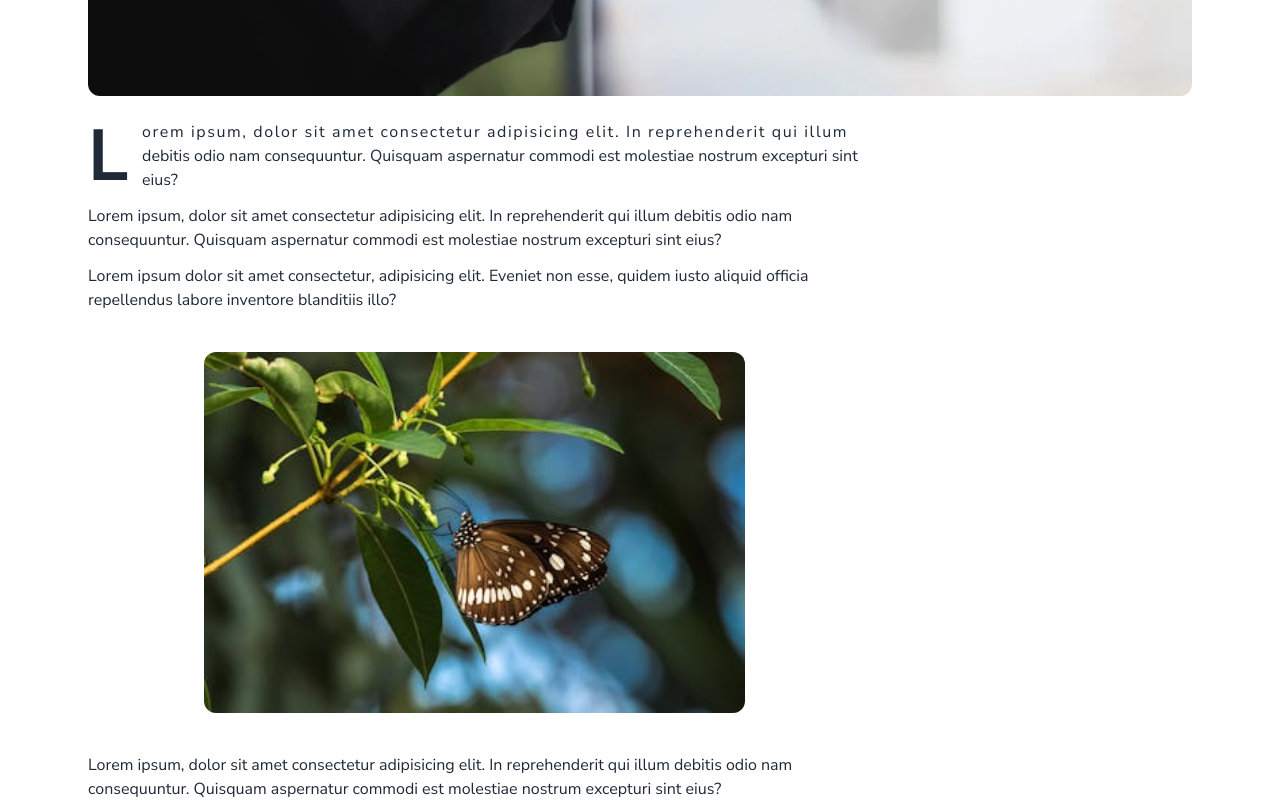
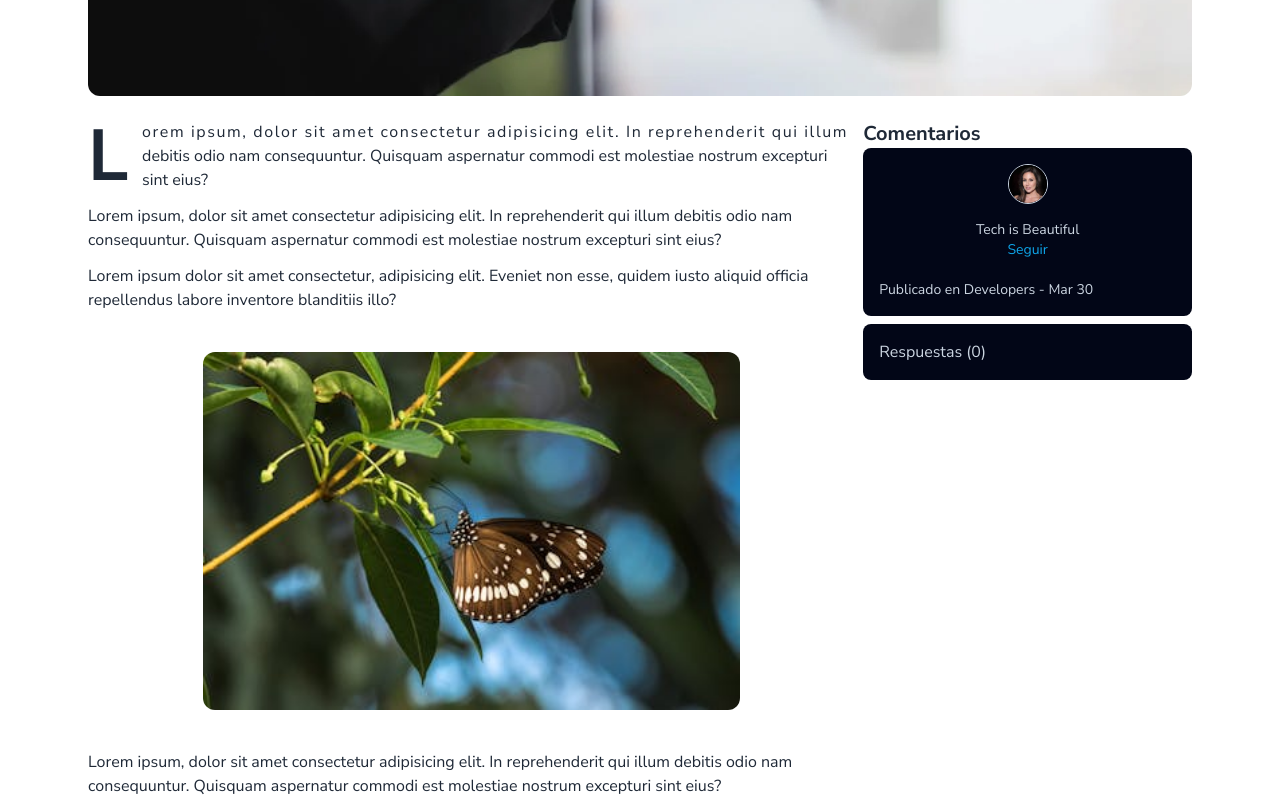
Before and after one commit to FernandoTelloL/bloggio, a React (Vite) app: page /detail-post in a window 1280 px wide. Shown: the part 940-1740 px from the top of the page. Built offline with nearby package versions, Linux system fonts and the light colour scheme.

Commit message:
terminado estilos de comentarios en tablet

```diff
--- a/src/pages/DetailPost.jsx
+++ b/src/pages/DetailPost.jsx
@@ -17,7 +17,7 @@ export const DetailPost = () => {
 
         <img className="mt-16 mb-6 rounded-xl" src={mainImage} alt="" />
 
-        <section className="mb-5 flex flex-col gap-2">
+        <section className="mb-5 flex flex-col md:flex-row gap-2">
           <article className="md:w-[70%]">
             <p className="mb-3 first-line:tracking-widest first-letter:text-7xl first-letter:font-bold first-letter:mr-3 first-letter:float-left">
               Lorem ipsum, dolor sit amet consectetur adipisicing elit. In
--- a/src/sections/detailPostPage/comments.jsx
+++ b/src/sections/detailPostPage/comments.jsx
@@ -2,23 +2,23 @@ import imgUser2 from "../../assets/images/user-female-photo.jpg";
 
 export const Comments = () => {
   return (
-    <div className="md:w-[30%] rounded-lg mt-10 mb-10">
+    <div className="md:w-[30%] rounded-lg mt-10 mb-10 md:mt-0">
       <h3 className="text-xl font-bold">Comentarios</h3>
-      <div className=" bg-slate-950 text-slate-300 p-4 flex gap-4 rounded-lg">
+      <div className=" bg-slate-950 text-slate-300 p-4 flex gap-4 rounded-lg md:flex-col">
         <img
-          className="w-10 h-10 object-cover object-top rounded-full border border-slate-300"
+          className="w-10 h-10 object-cover object-top rounded-full border border-slate-300 md:block md:mr-auto md:ml-auto"
           src={imgUser2}
           alt=""
         />
         <div className="text-sm">
-          <div className="flex items-center">
+          <div className="flex items-center md:flex-col">
             <p className="cursor-pointer">Tech is Beautiful</p>
-            <span className="text-secondary ml-2 cursor-pointer">
+            <span className="text-secondary ml-2 cursor-pointer md:ml-0">
               {" "}
-              - Seguir
+              Seguir
             </span>
           </div>
-          <p>
+          <p className="md:mt-5">
             Publicado en <span>Developers</span> - Mar 30
           </p>
         </div>
```
